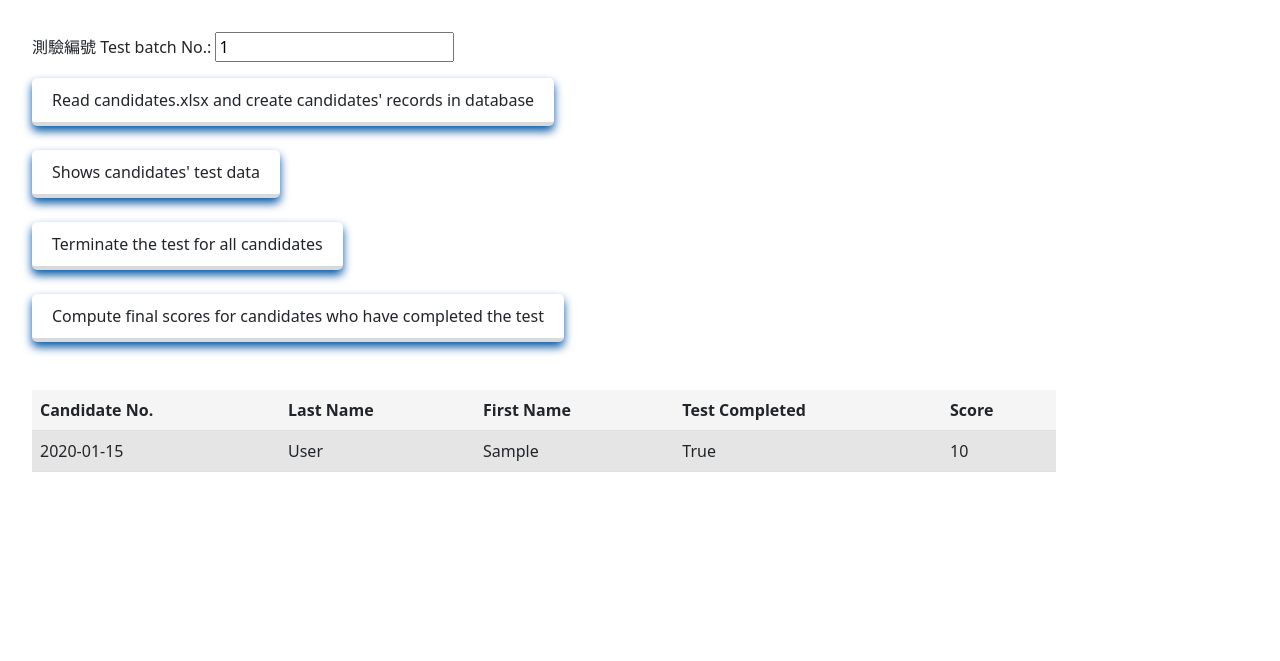
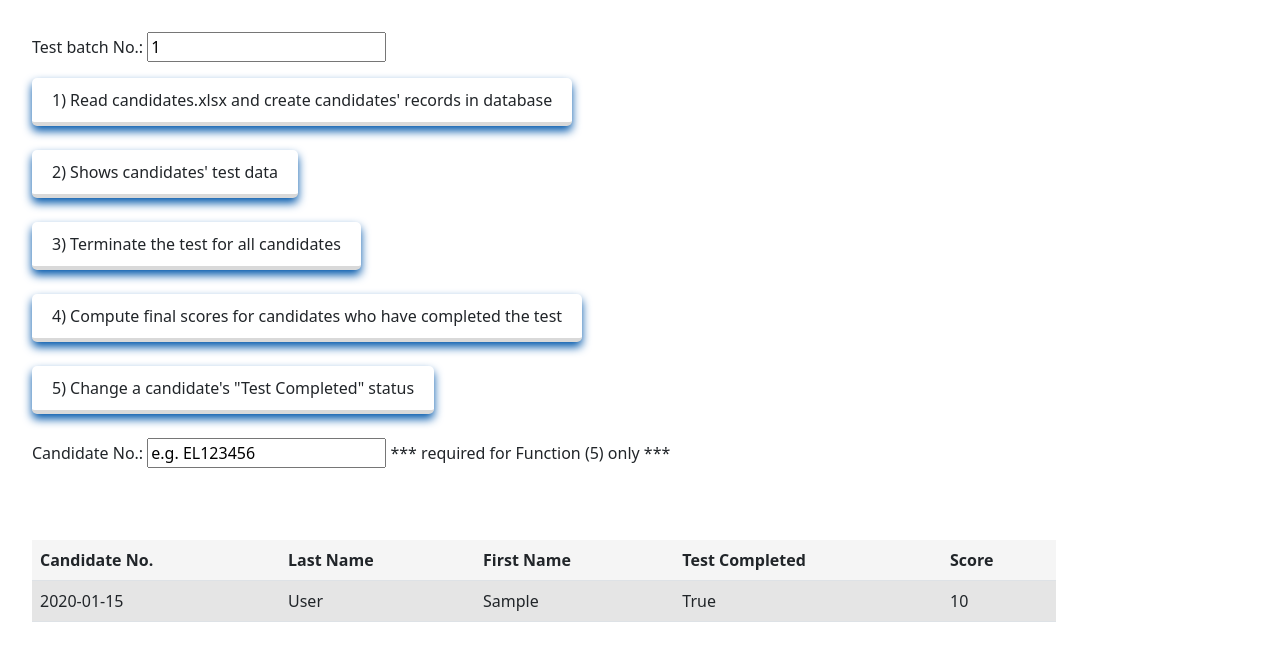
Before and after one commit to stevemkf/Online_MC_Test, a Flask app: page /admin in a window 1280 px wide. Shown: the top 661 px of the page. Run offline with Flask 3, Linux system fonts and the light colour scheme; the visitor is signed in with stand-in values (Sample User, id 1); tables that the repository leaves empty hold one stand-in row (values such as "Sample post"); parts of the project's set-up code (start-up, migrations or seed data) failed here and were passed over.

Commit message:
15-Apr-2024: Candidate's "Test Completed" status can now be toggled in the admin page.

```diff
--- a/main.py
+++ b/main.py
@@ -245,15 +245,26 @@ def admin():
         if "init" in request.form:
             count = init_test_batch(batch_no)
             flash(f"{count} records were newly added in the server.", "success")
-        if "show" in request.form:
+        elif "show" in request.form:
             pass
-        if "terminate" in request.form:
+        elif "terminate" in request.form:
             for candidate in db.session.query(Candidates).filter_by(batch_no=batch_no).all():
                 candidate.test_completed = True
             db.session.commit()
-        if "compute" in request.form:
+            flash("Done.", "success")
+        elif "compute" in request.form:
             cs.compute_scores(batch_no)
             flash("Scores were also exported to Excel file 'scores.xlsx'.", "success")
+        elif "change" in request.form:
+            candidate_no = request.form["candidate_no"]
+            candidate = db.session.query(Candidates).filter_by(batch_no=batch_no, candidate_no=candidate_no).first()
+            if candidate is not None:
+                status = candidate.test_completed
+                candidate.test_completed = 1 - status
+                db.session.commit()
+                flash(f"Status was changed.", "success")
+            else:
+                flash("Candidate no. not found.  Please check.", "success")
     # data will be a list of tuples
     data = db.session.query(Candidates.candidate_no, Candidates.last_name, Candidates.first_name,
                             Candidates.test_completed, Candidates.final_score).filter_by(batch_no=batch_no).all()
--- a/templates/admin.html
+++ b/templates/admin.html
@@ -9,17 +9,21 @@
 </head>
 <body style="margin: 2rem;">
     <form method="post">
-        <label for="batch_no">測驗編號 Test batch No.:</label>
+        <label for="batch_no">Test batch No.:</label>
         <input type="number" id="batch_no" name="batch_no" value={{ batch_no }} required><p></p>
-
         <button class="btn" type="submit" name="init" value="init">
-            Read candidates.xlsx and create candidates' records in database</button><br><br>
+            1) Read candidates.xlsx and create candidates' records in database</button><br><br>
         <button class="btn" type="submit" name="show" value="show">
-            Shows candidates' test data</button><br><br>
+            2) Shows candidates' test data</button><br><br>
         <button class="btn" type="submit" name="terminate" value="terminate">
-            Terminate the test for all candidates</button><br><br>
+            3) Terminate the test for all candidates</button><br><br>
         <button class="btn" type="submit" name="compute" value="compute">
-            Compute final scores for candidates who have completed the test</button>
+            4) Compute final scores for candidates who have completed the test</button><br><br>
+        <button class="btn" type="submit" name="change" value="change">
+            5) Change a candidate's "Test Completed" status</button><br><br>
+        <label for="candidate_no">Candidate No.:</label>
+        <input type="text" id="candidate_no" name="candidate_no" value="e.g. EL123456">
+        <label for="candidate_no">*** required for Function (5) only ***</label><br><br>
     </form>
     <br></br>
     <table class="table">
```
